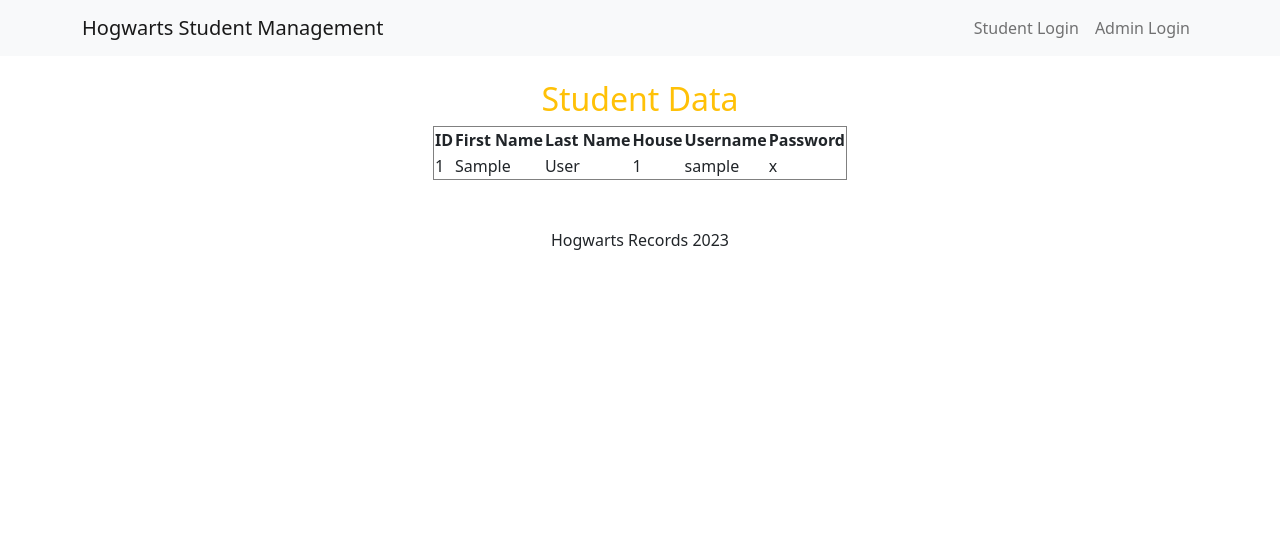
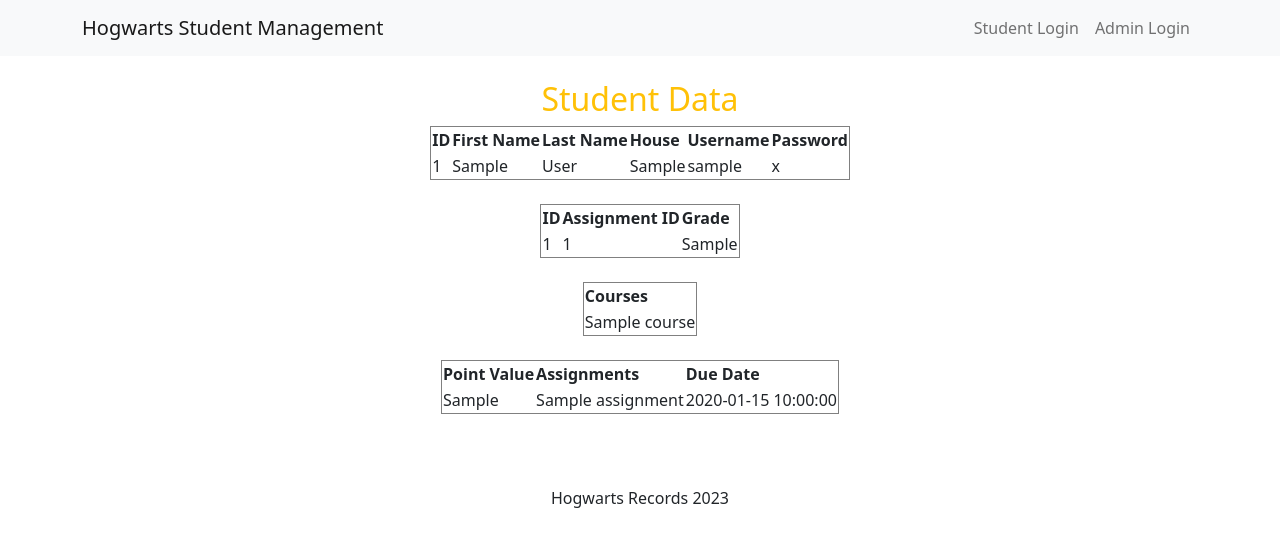
Before and after one commit to n-capeta/student-management, a PHP site: page /student-management/stuData.php in a window 1280 px wide. Shown: the top 547 px of the page. Run offline with PHP 8.4, Linux system fonts and the light colour scheme; the visitor is signed in with stand-in values (Sample User, id 1); tables that the repository leaves empty or names only in its code hold one stand-in row (values such as "Sample post").

Commit message:
Showing courses & assignments

```diff
--- a/config/database.php
+++ b/config/database.php
@@ -4,7 +4,7 @@ server with default setting (user 'root' with no password) */
 define('DB_SERVER', 'localhost');
 define('DB_USERNAME', 'root');
 define('DB_PASSWORD', '');
-define('DB_NAME', 'student_management');
+define('DB_NAME', 'student-management');
 
 /* Attempt to connect to MySQL database */
 $link = mysqli_connect(DB_SERVER, DB_USERNAME, DB_PASSWORD, DB_NAME);
--- a/stuData.php
+++ b/stuData.php
@@ -5,9 +5,10 @@
 <?php
     session_start();
 
-        $query = mysqli_query($link, "select * from students where username='" . $_SESSION["username"] . "'"   );
+    $stu_info_query = mysqli_query($link, "select * from students where username='" . $_SESSION["username"] . "'"   );
 
 
+        // Setting up table with all student info
         echo "<table border='1'>
         <tr>
         <th>ID</th>
@@ -17,19 +18,99 @@
         <th>Username</th>
         <th>Password</th>
         </tr>";
-
-            while($row = mysqli_fetch_array($query))
+        // Filling table with student info
+        while($studentinfo_table = mysqli_fetch_array($stu_info_query))
          {
         echo "<tr>";
-            echo "<td>" . $row['student_id'] . "</td>";
-            echo "<td>" . $row['first_name'] . "</td>";
-            echo "<td>" . $row['last_name'] . "</td>";
-            echo "<td>" . $row['house_id'] . "</td>";
-            echo "<td>" . $row['username'] . "</td>";
-            echo "<td>" . $row['password'] . "</td>";
+        echo "<td>" . $studentinfo_table['student_id'] . "</td>";
+        $id = $studentinfo_table['student_id']; // Saving the student's id for future query
+        echo "<td>" . $studentinfo_table['first_name'] . "</td>";
+        echo "<td>" . $studentinfo_table['last_name'] . "</td>";
+        echo "<td>" . $studentinfo_table['house'] . "</td>";
+        echo "<td>" . $studentinfo_table['username'] . "</td>";
+        echo "<td>" . $studentinfo_table['password'] . "</td>";
         echo "</tr>";
         }
         echo "</table>";
+        echo "<br>";
+
+        // Making a table with all enrollment data
+        // Mostly for error checking
+        $enrollment_text = "select course_id, assignment_id, grade from student_enrollment where student_id=" . $id;
+        $enrollment_query = mysqli_query($link, $enrollment_text);
+
+        echo "<table border='1'>
+        <tr>
+        <th>ID</th>
+        <th>Assignment ID</th>
+        <th>Grade</th>
+        </tr>";
+
+        while($enrollment_table = mysqli_fetch_array($enrollment_query))
+        {
+            echo "<tr>";
+            echo "<td>" . $enrollment_table['course_id'] . "</td>" ;
+            echo "<td>" . $enrollment_table['assignment_id'] . "</td>" ;
+            echo "<td>" . $enrollment_table['grade'] . "</td>" ;
+            echo "</tr>";
+        }
+        echo "</table>";
+
+        echo "<br>";
+
+        // Gathering course ids to use for another table
+        $courseid_text = "select course_id from student_enrollment where student_id=" . $id;
+        $courseid_query = mysqli_query($link,$courseid_text);
+
+
+
+        echo "<table border='1'>
+            <tr>
+            <th>Courses</th>
+            </tr>";
+
+        while($courseid_table = mysqli_fetch_array($courseid_query))
+        {
+        $coursename_text = "select name from courses where course_id='" . $courseid_table['course_id'] . "'";
+        $coursename_query = mysqli_query($link,$coursename_text);
+        $coursename_table = mysqli_fetch_array($coursename_query);
+
+        echo "<tr>";
+        echo "<td>" . $coursename_table['name'] . "</td>";
+        echo "</tr>";
+
+        }
+        echo "</table>";
+        echo "<br>";
+
+
+        // Gathering assignment ids to use for another table
+        $assignid_text = "select assignment_id from student_enrollment where student_id=" . $id;
+        $assignid_query = mysqli_query($link,$assignid_text);
+
+        echo "<table border='1'>
+            <tr>
+            <th> Point Value </th>
+            <th>Assignments</th>
+            <th> Due Date </th>
+            </tr>";
+
+        while($assignid_table = mysqli_fetch_array($assignid_query))
+        {
+        $assignname_text = "select name, due_date, point_value from assignments where assignment_id='" . $assignid_table['assignment_id'] . "'";
+        $assignname_query = mysqli_query($link,$assignname_text);
+
+        while($assignname_table = mysqli_fetch_array($assignname_query))
+            {
+            echo "<tr>";
+            echo "<td>" . $assignname_table['point_value'] . "</td>";
+            echo "<td>" . $assignname_table['name'] . "</td>";
+            echo "<td>" . $assignname_table['due_date'] . "</td>";
+            echo "</tr>";
+            }
+        }
+        echo "</table>";
+        echo "<br>";
 
 ?>
 
```
Lines whose indentation alone changed are shown as unchanged.
